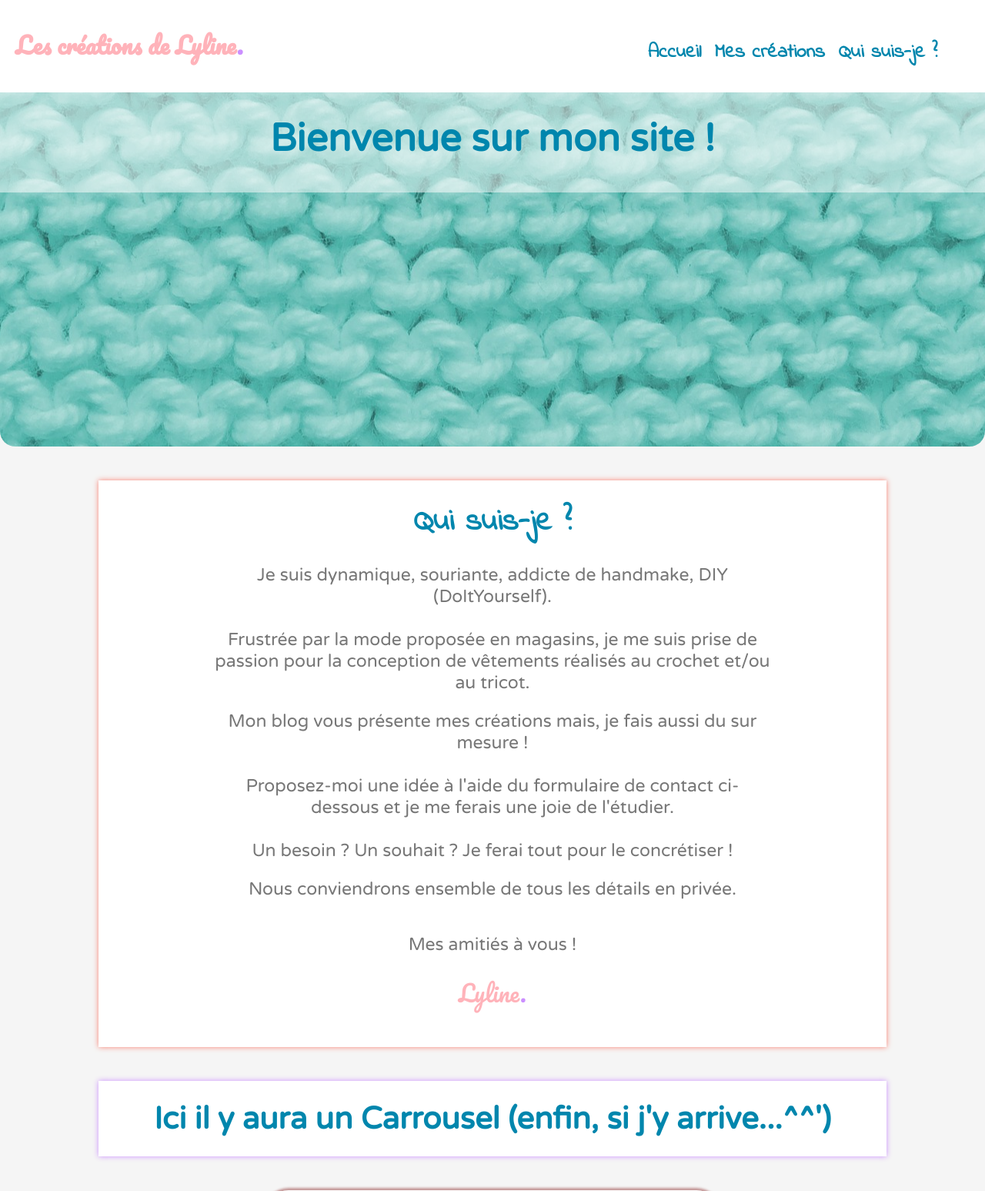
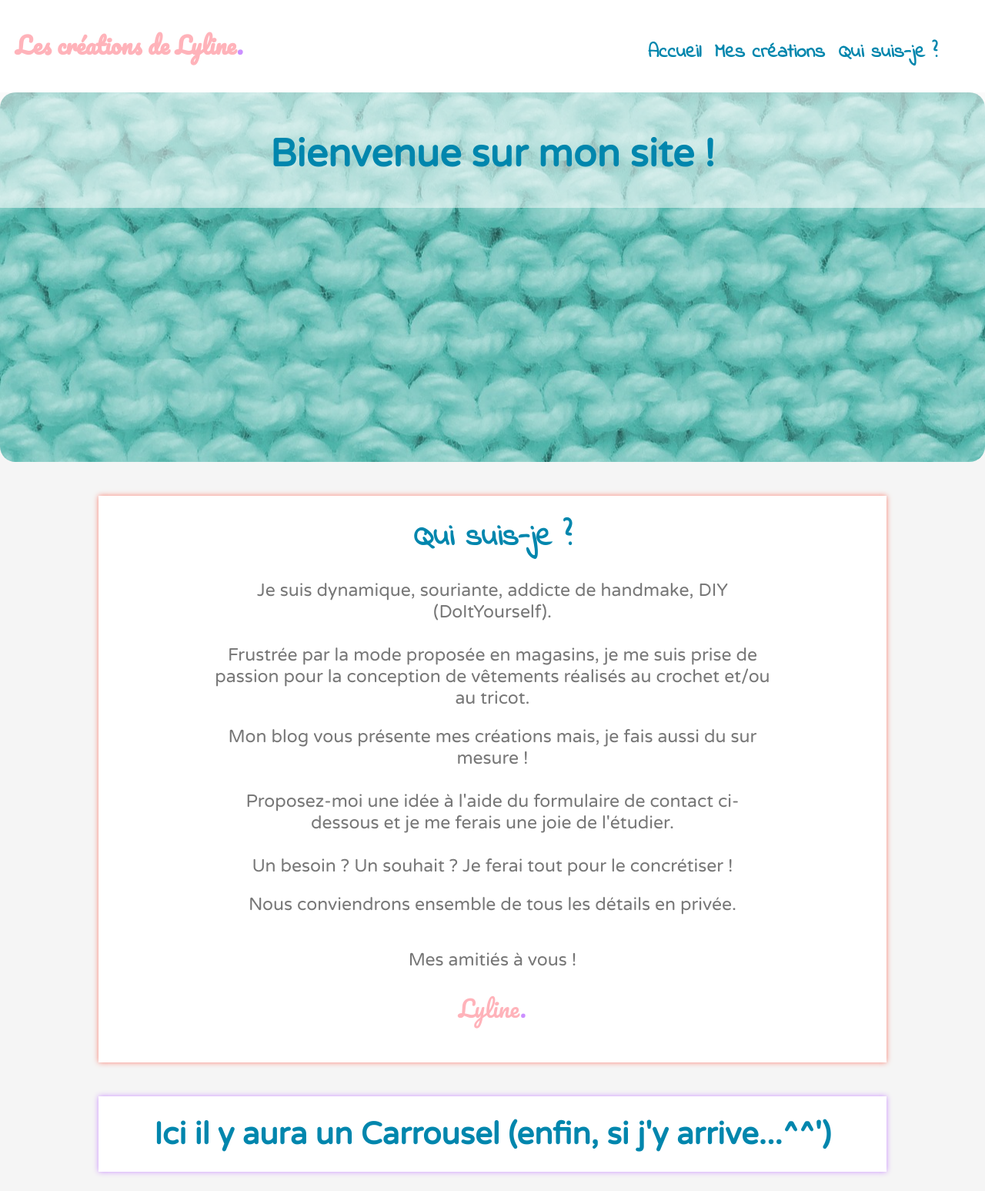
Before and after one commit to Lolo8894/Projet, a PHP site: page / in a window 1280 px wide. Shown: the top 1547 px of the page at 77% size. Run offline with PHP 8.4, Linux system fonts and the light colour scheme.

Commit message:
28/03/2020 13:17

```diff
--- a/index.html
+++ b/index.html
@@ -14,7 +14,7 @@
 <body>
                            <!-- HEADER - NAVIGATION -->
   <header class="container">
-    <h1 class= "logo">Les créations de Lyline<span class="violet">.</span></h1>
+    <h1 id= "logo">Les créations de Lyline<span class="violet">.</span></h1>
       <nav>
         <ul>
           <li><a href="#accueil">Accueil</a></li>
@@ -30,7 +30,7 @@
 
     <br/><br/>
                             <!-- QUI SUIS-JE ? -->
-  <section id="presentation">
+  <section id="a_propos">
       <h2>Qui suis-je ?</h2>
       <p>Je suis dynamique, souriante, addicte de handmake, DIY (DoItYourself).
         <br/><br/>
--- a/style.css
+++ b/style.css
@@ -20,6 +20,7 @@ body {
   font-size: 15px;
   background: #f5f5f5;
 }
+/* Style par défaut si pas de style précis appliqué + background général en gris très clair. */
 
 /* -------------------------------------------------------------------------- */
 /*-----------------------------HEADER - NAVIGATION -------------------------- */
@@ -27,12 +28,14 @@ body {
 
 .container {
   width: 100%;
-  height: 120px; /* Hauteur du container */
-  position:fixed;
+  height: 120px; /*Hauteur du container contenant logo + navbar */
+  position:sticky;
+  top: 0;
   background: #fff;
 }
+/* Position fixe de la navbar avec Sticky + ajustement hauteur + largeur + ajout background blanc. */
 
-.logo {
+#logo {
   color: #ffb3ba;
   font-family: 'Pacifico', cursive;
   margin-left: 20px;
@@ -88,7 +91,6 @@ ul {
 /* -------------------------------------------------------------------------- */
 
 #image_principale {
-  padding-top: 100px;
   height: 480px;
   background: url(./images/bluewool.jpg) center;
   border-radius: 20px;
@@ -110,7 +112,7 @@ ul {
 /*------------------------------- QUI SUIS-JE ? ----------------------------- */
 /* -------------------------------------------------------------------------- */
 
-#presentation {
+#a_propos {
   width: 80%;
   margin: 0 auto;
   background: #fff;
```
